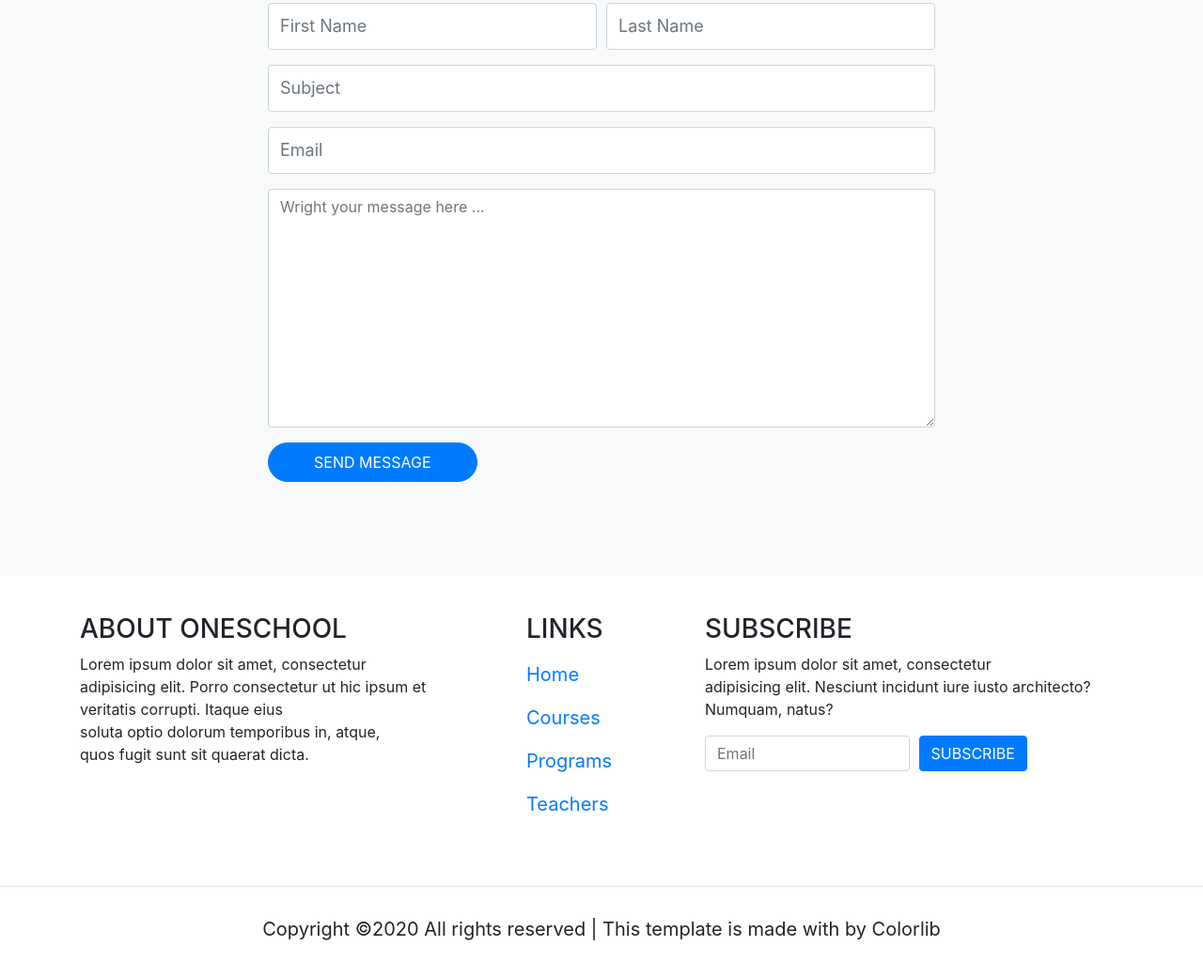
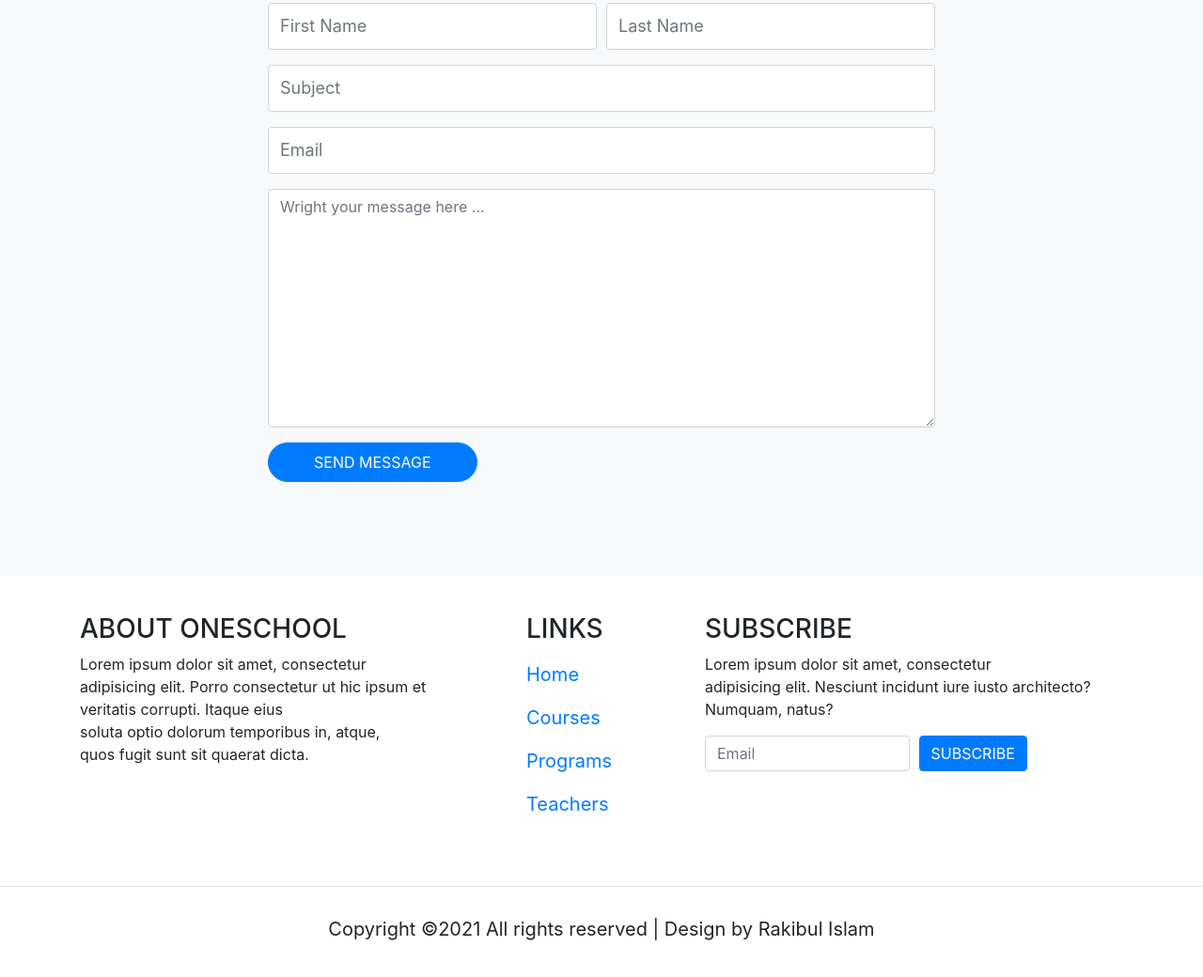
Before and after one commit to Rakib0101/OneSchool, a plain HTML site: page index.html in a window 1280 px wide. Shown: the part 6246-7286 px from the top of the page at 94% size. Drawn offline with Linux system fonts and the light colour scheme.

Commit message:
Edit Footer Text

```diff
--- a/index.html
+++ b/index.html
@@ -361,7 +361,7 @@
         <hr>
         <div class="container">
             <div class="copyright text-center">
-                <p>Copyright ©2020 All rights reserved | This template is made with  by Colorlib</p>
+                <p>Copyright ©2021 All rights reserved | Design by Rakibul Islam</p>
             </div>
         </div>
     </footer>
```
Also changed, not shown: 1 other file.
